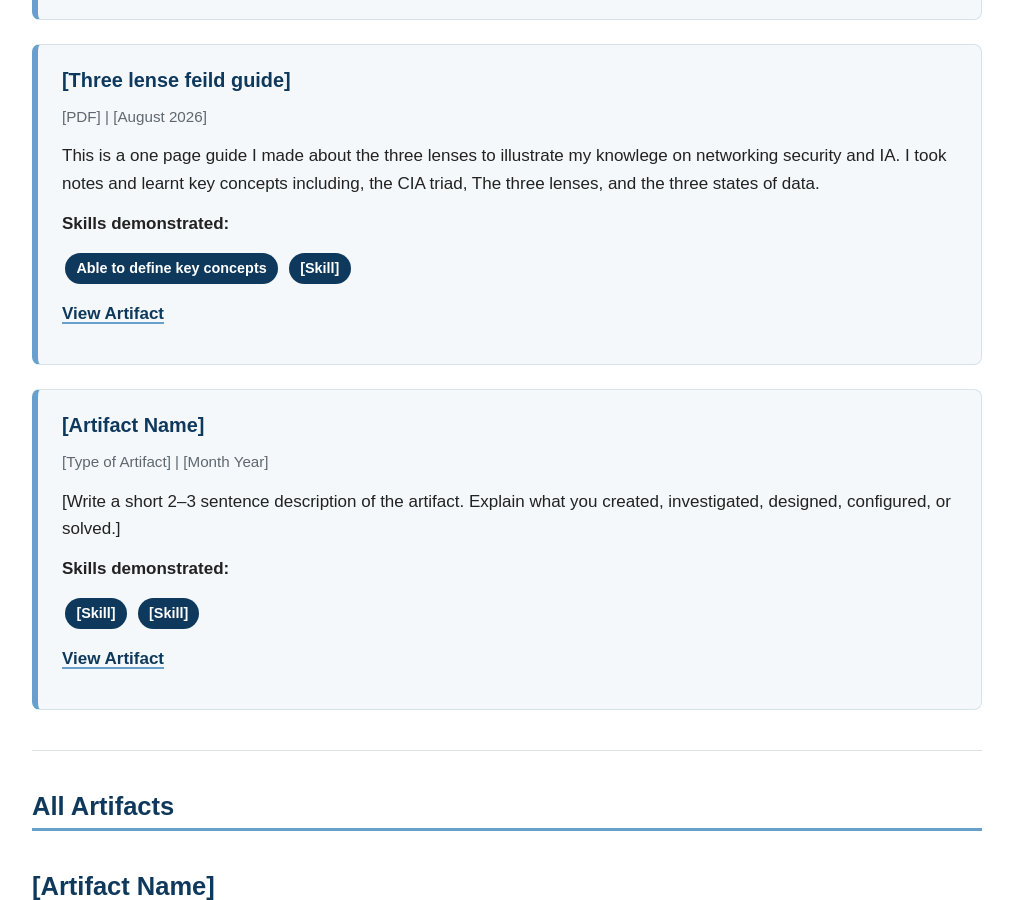
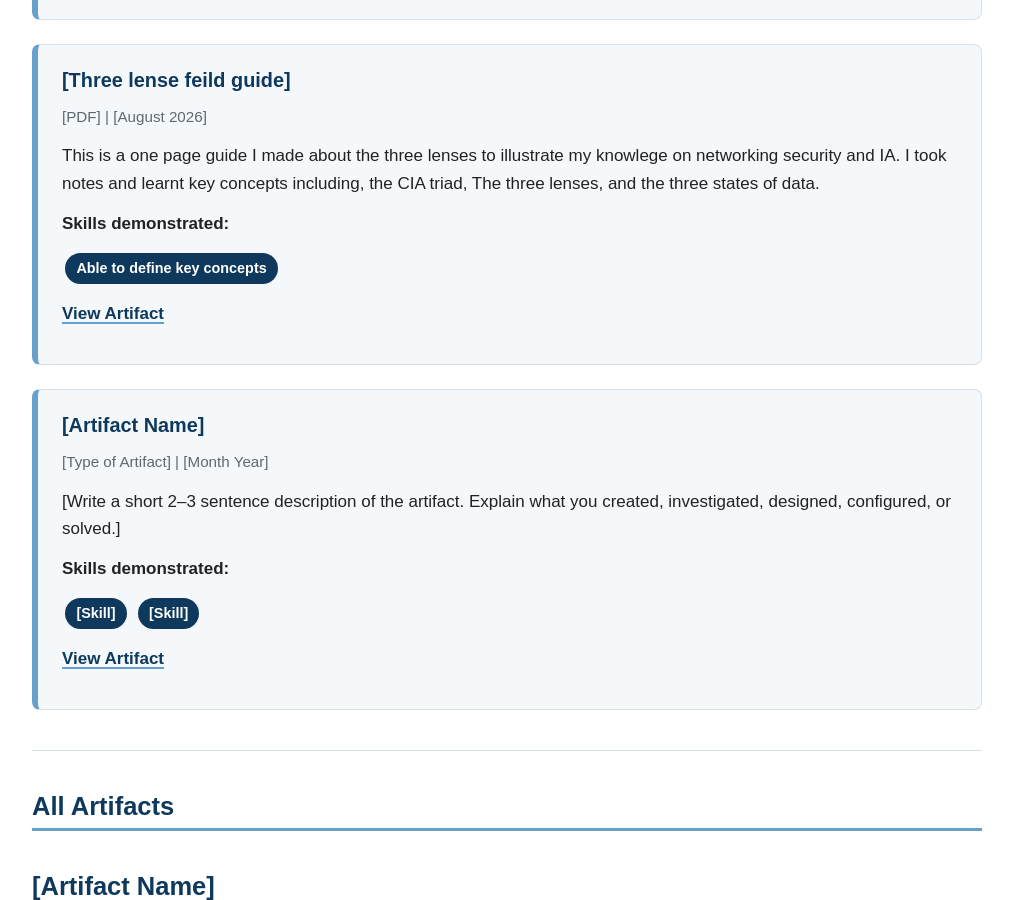
Before and after one commit to 0ysterfish/APEX-portfolio, a Jekyll site: the page built from artifacts.md, in a window 1280 px wide and 900 px high, scrolled down 787 px. Shown: the whole window, without its empty margins (133-1146 px from the left). Built offline with Jekyll 4.4.1, drawn with Linux system fonts in a browser that asks for light colours.

Commit message:
skill tag

```diff
--- a/artifacts.md
+++ b/artifacts.md
@@ -40,7 +40,6 @@ This is a one page guide I made about the three lenses to illustrate my knowlege
 **Skills demonstrated:**
 
 <span class="skill-tag">Able to define key concepts</span>
-<span class="skill-tag">[Skill]</span>
 
 [View Artifact](artifacts/Three lenses/)
 
```
